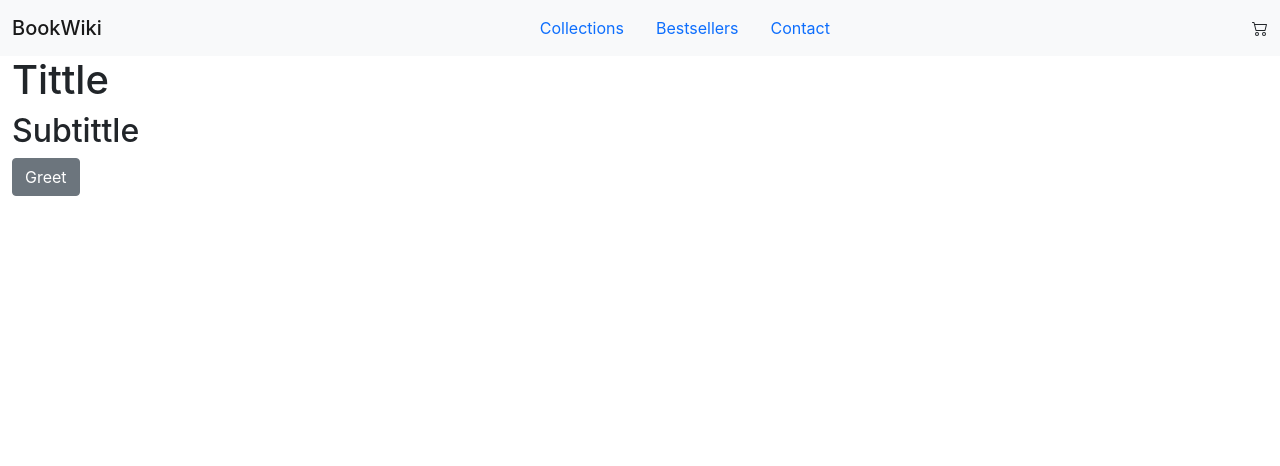
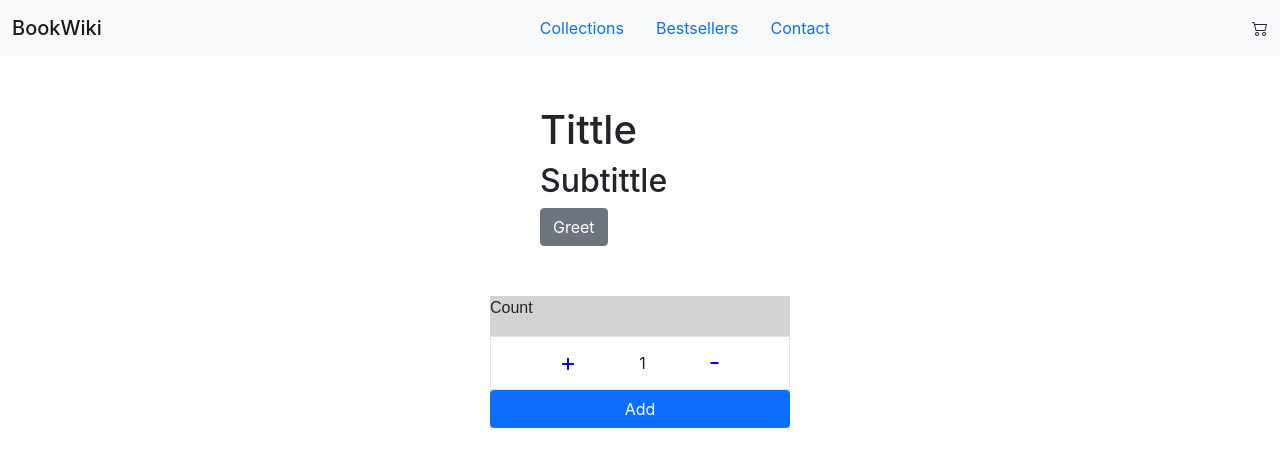
Before and after one commit to MartinaEstevez/BookWiki, a React (Create React App) app: page / in a window 1280 px wide. Shown: the top 466 px of the page. Built offline with nearby package versions, Linux system fonts and the light colour scheme.

Commit message:
nuevo contador

```diff
--- /dev/null
+++ b/src/components/Count/index.js
@@ -0,0 +1,32 @@
+import React, { useState } from 'react'
+
+const Count = ({initial, stock, onAdd}) => {
+    const [count, setCount] = useState(initial)
+    const increment = () => {
+        if (count < stock) {
+            setCount( count + 1 )
+        }
+    }
+    const decrement = () => {
+        if (count > initial) {
+            setCount( count - 1 )
+        }
+    }
+    const Add = () => {
+        onAdd( count )
+    }
+
+    return (
+        <div style={{width: 300, margin:'auto', backgroundColor: 'lightgray'}}>
+            <p style={{fontFamily: 'sans-serif'}}>Count</p>
+            <div className='border' style={{ display: 'flex', justifyContent: 'center', alignItems: 'center', backgroundColor: 'white'}}>
+                <button className='btn' style={{marginRight: 50, color: 'blue', fontSize: 25}} onClick={increment}>+</button>
+                <p style={{marginBottom: 0}} >{count}</p>
+                <button className='btn' style={{marginLeft: 50, color: 'blue', fontSize: 25}} onClick={decrement}>-</button>
+            </div>
+            <button className='btn btn-primary' style={{width: '100%'}} onClick={Add}>Add</button>
+        </div>
+    )
+}
+
+export default Count;
--- a/src/components/ItemListContainer/index.js
+++ b/src/components/ItemListContainer/index.js
@@ -1,10 +1,16 @@
-import React from 'react'
+import React, { useState } from 'react'
 import Tittle from '../Tittle'
+import Count from '../Count'
+
+const onAdd = (cant) => {
+    console.log(cant)
+}
 
 const ItemListContainer = () => {
     return (
-        <div>
+        <div style={{width: 300, margin:'auto', alignContent: 'space-around'}}>
             <Tittle tittle= {'Tittle'} subtittle='Subtittle' greeting={() => console.log('Greeting')}/>
+            <Count initial = {1} stock = {9} onAdd={ onAdd }/>
         </div>
     )
 }
--- a/src/components/Tittle/index.js
+++ b/src/components/Tittle/index.js
@@ -1,11 +1,11 @@
 import React from 'react'
 
-const Tittle = ({ tittle , subtittle , greeting }) => {
+const Tittle = (props) => {
     return (
-        <div className='container-fluid'>
-            <h1>{ tittle }</h1>
-            <h2>{ subtittle }</h2>
-            <button className='btn btn-secondary' onClick={greeting}> Greet </button>
+        <div style={{margin: 50}}>
+            <h1>{ props.tittle }</h1>
+            <h2>{ props.subtittle }</h2>
+            <button className='btn btn-secondary' onClick={props.greeting}> Greet </button>
         </div>
     )
 }
```
Also changed, not shown: src/cart2.svg (deleted), src/components/CartWidget/index.js (line endings or trailing spaces), src/components/NavBar/index.js (line endings or trailing spaces).
